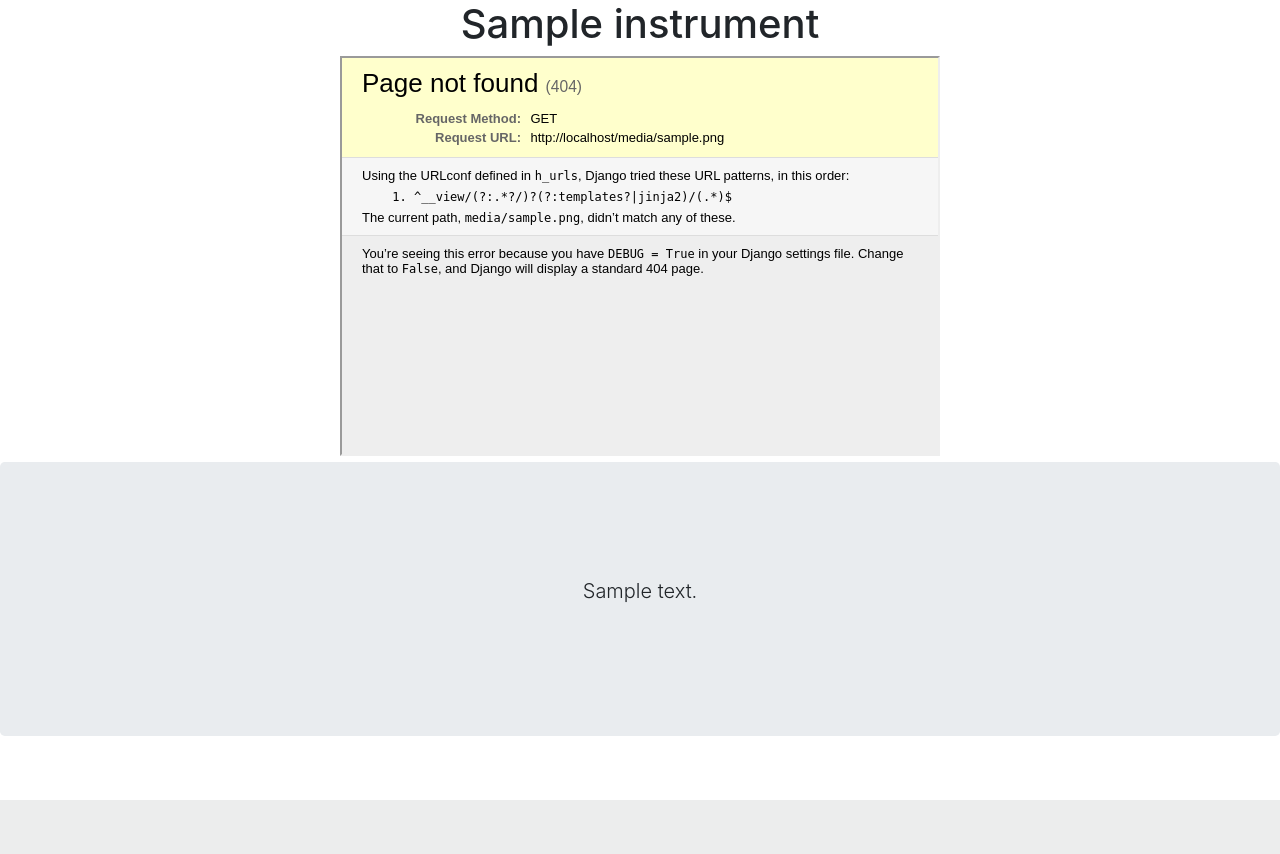
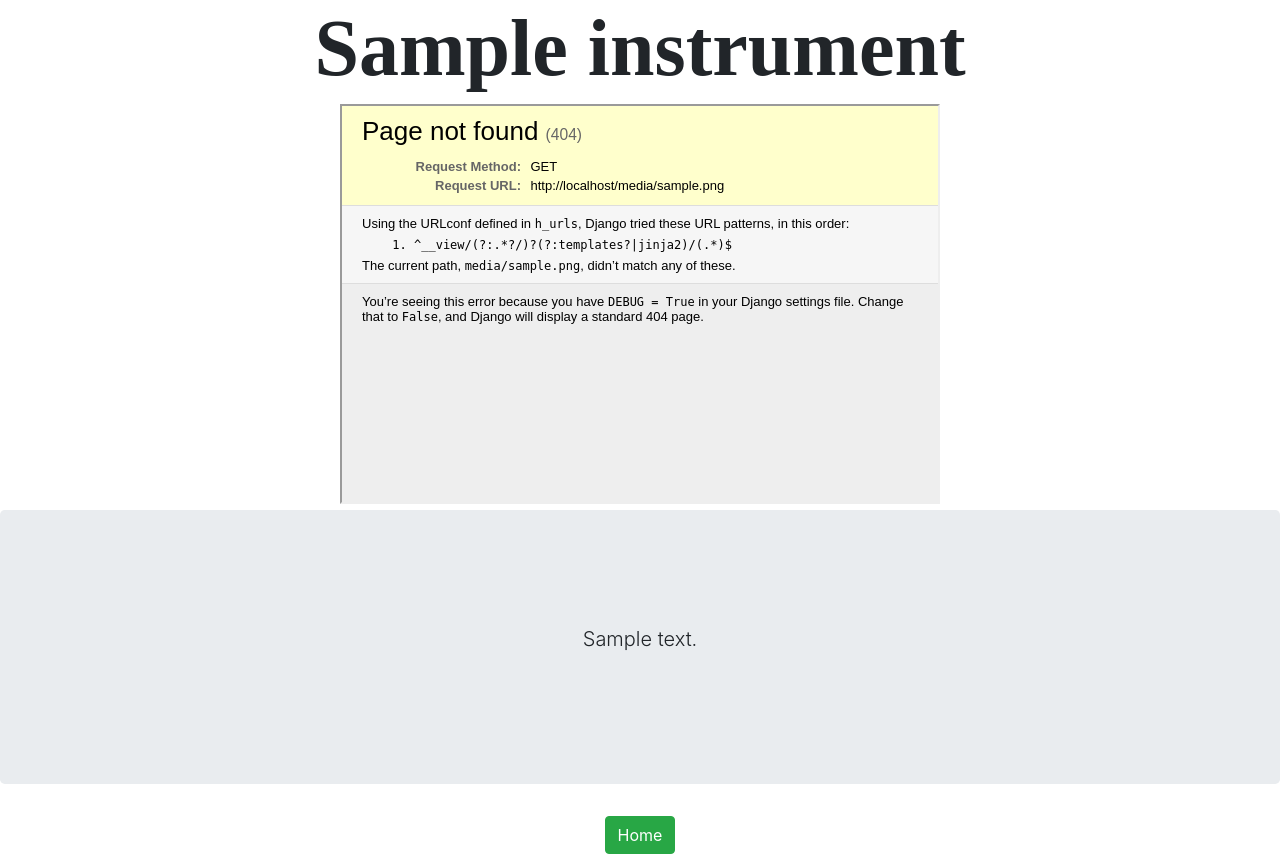
Before and after one commit to maladeveloper/ctm-instruments-project, a Django app: template main/templates/instrument_page.html in a window 1280 px wide. Before the commit the page ends 800 px from the top, so only its background shows below. Run offline with Django 3.2, Linux system fonts and the light colour scheme; the template is opened without the code that fills it: most values are stand-ins (such as "Sample title", 1, 10 or a date in 2020); some libraries are stand-ins or nearby versions.

Commit message:
added a home button

```diff
--- a/main/templates/instrument_page.html
+++ b/main/templates/instrument_page.html
@@ -14,11 +14,17 @@
           padding-left: 200px;
 
                     }
+           .heading{
+                    font-family:Times New Roman;
+                    font-size: 80px;
+                    font-weight: 900;
+                    }
+
     </style>
 </head>
 <body>
     <center>
-        <h1>{{instrument.name}}</h1>
+        <h1 class ="heading"  >{{instrument.name}}</h1>
         <iframe width="600" height="400" src={{src}}>
         </iframe>
     <div class="jumbotron">
@@ -27,6 +33,7 @@
         </div>
 
     </div>
+        <a href="{% url 'home' %}"class="btn btn-success">Home</a>
 
     </center>
 
```
